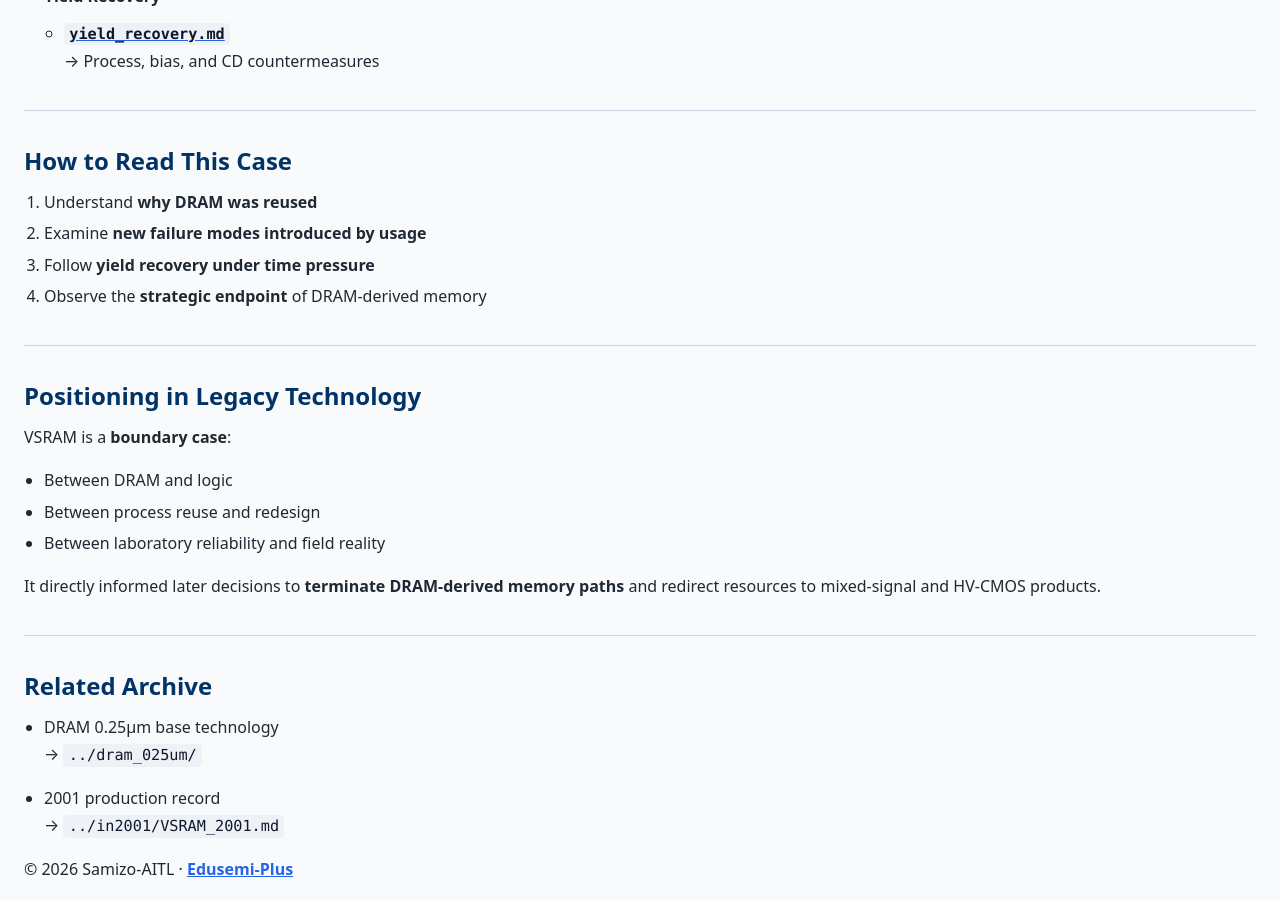
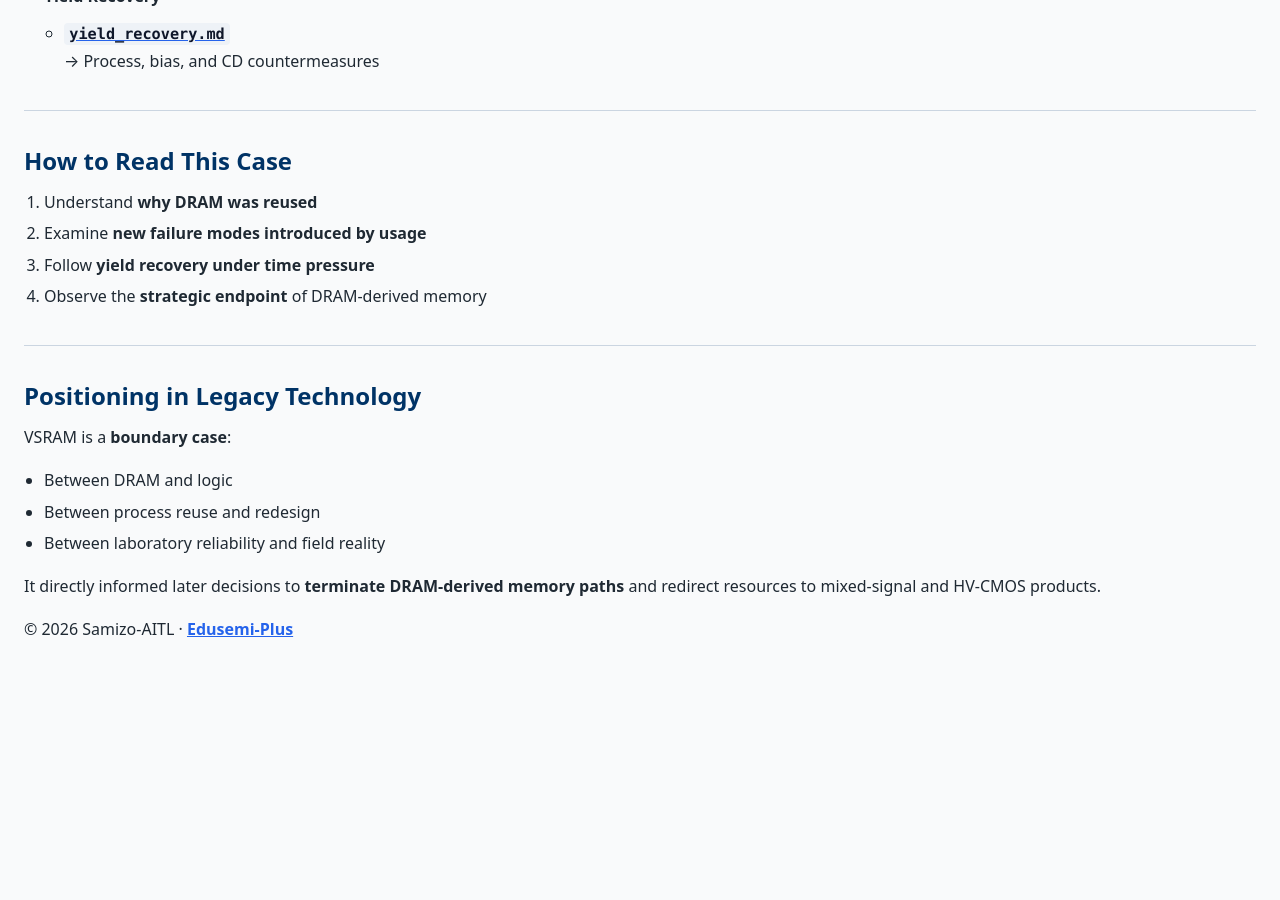
Before and after one commit to Samizo-AITL/Edusemi-Plus, a Jekyll site: the page built from archive/legacy/vsram_2001/index.md, in a window 1280 px wide and 900 px high, scrolled down 843 px. Built offline with Jekyll 4.4.1, drawn with Linux system fonts in a browser that asks for light colours; after the commit the page ends 1502 px from its top, so only the background shows below that.

Commit message:
Update index.md

```diff
--- a/archive/legacy/vsram_2001/index.md
+++ b/archive/legacy/vsram_2001/index.md
@@ -63,13 +63,3 @@ VSRAM is a **boundary case**:
 It directly informed later decisions
 to **terminate DRAM-derived memory paths**
 and redirect resources to mixed-signal and HV-CMOS products.
-
----
-
-## Related Archive
-
-- DRAM 0.25µm base technology
-  → `../dram_025um/`
-
-- 2001 production record
-  → `../in2001/VSRAM_2001.md`
```
